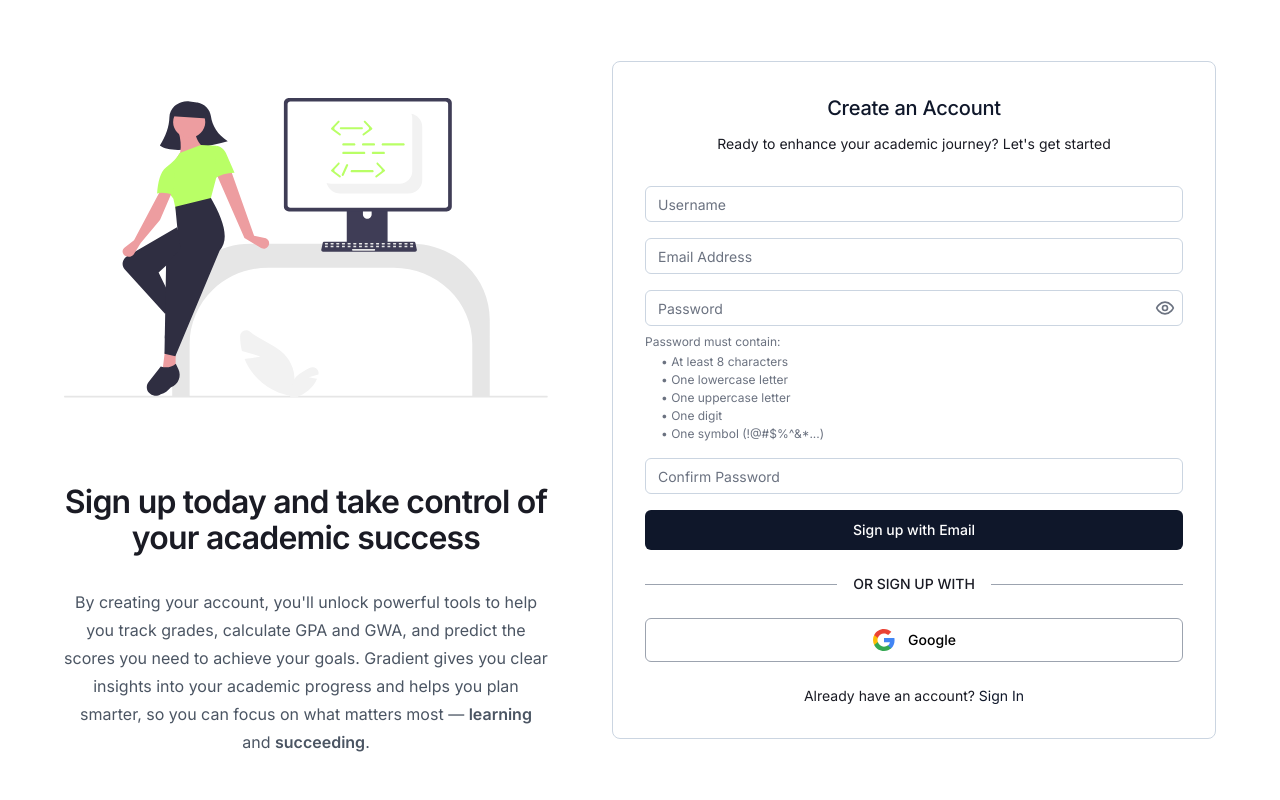
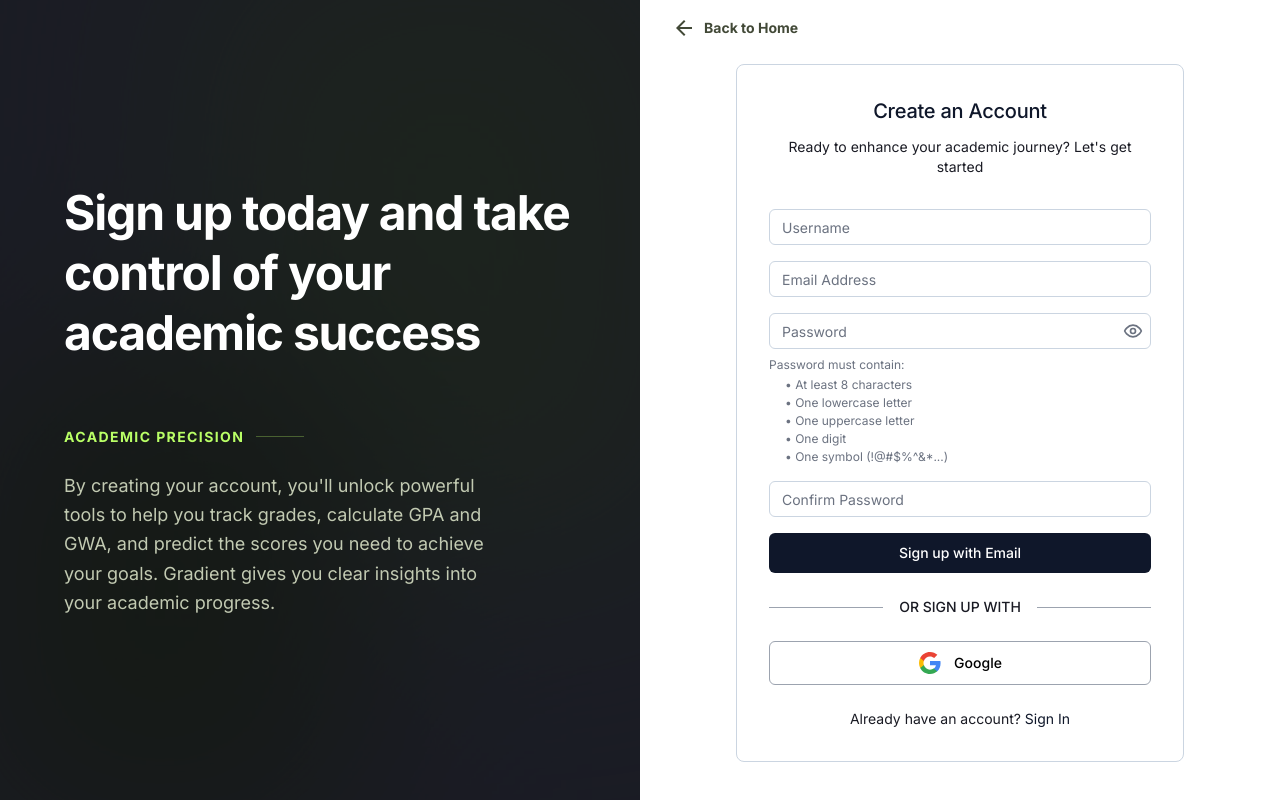
Before and after one commit to BinongoIsrael/academic-tracker, a Next.js app: page /signup in a window 1280 px wide. Built offline with nearby package versions, Linux system fonts and the light colour scheme.

Commit message:
refactor(auth-pages): implement responsive navigation header and optimize navbar for small screens

```diff
--- a/app/(auth)/signin/page.tsx
+++ b/app/(auth)/signin/page.tsx
@@ -1,38 +1,56 @@
 import React, { Suspense } from "react";
 import { SignInForm } from "./components/SignInForm";
 import Image from "next/image";
+import Link from "next/link";
 import type { Metadata } from "next";
 
 export const metadata: Metadata = {
-  title: "Sign In",
+  title: "Sign In | Gradient",
 };
 
 const SignInContent = () => {
   return (
-    <div className="min-h-screen bg-white flex items-center justify-center px-4 md:px-8 lg:px-16 py-8">
-      <div className="flex flex-col lg:flex-row-reverse items-center justify-center gap-8 lg:gap-16 max-w-7xl w-full">
-        <div className="w-full max-w-[604px] order-1 lg:order-2">
-          <SignInForm />
-        </div>
-        <div className="flex flex-col items-center max-w-[654px] space-y-6 lg:space-y-8 order-2 lg:order-1">
-          <div className="relative w-full max-w-[400px] lg:max-w-full h-[300px] lg:h-[407px]">
-            <Image
-              src="/signup-illustration.svg"
-              alt="Academic tracker illustration"
-              fill
-              className="object-contain"
-              priority
-            />
+    <main className="h-screen flex items-stretch overflow-hidden">
+      <div className="hidden lg:flex w-1/2 bg-surface-container-low relative overflow-hidden flex-col justify-center px-24">
+        <div className="relative z-10 flex flex-col h-full justify-between py-24">
+          <div>
+            <span className="text-xs uppercase tracking-widest text-primary font-bold mb-4 block">Precision Workspace</span>
+            <h1 className="text-5xl font-extrabold tracking-tight text-on-background leading-tight mb-6">
+              Curate your academic <br/>
+              <span className="text-transparent bg-clip-text bg-gradient-to-r from-primary to-primary-fixed-dim">legacy with intent.</span>
+            </h1>
           </div>
-          <h2 className="text-center font-semibold text-2xl lg:text-[32px] leading-9 tracking-tight max-w-[515px]">
-            Sign in to view your personalized academic tracker
-          </h2>
-          <p className="text-center text-gray-600 leading-7 max-w-[652px]">
-            Continue monitoring your grades, GPA/GWA, and predictions with the tools designed to keep your academic journey clear and organized
+
+          <p className="text-lg text-on-surface-variant max-w-md leading-relaxed">
+            Access your personalized dashboard to track academic progress, manage courses, and organize your learning journey in one authoritative environment.
           </p>
         </div>
+        <div className="absolute top-0 right-0 w-full h-full opacity-10 pointer-events-none">
+          <Image
+            src="https://lh3.googleusercontent.com/aida-public/AB6AXuAS1NQmotXz4ph2U6zVhNb9vH8BDe7JrVLrlN2tLiXcerofcnzBS-ena56XIsTBoZ6qyMIx0qqZ0cFW0E0_o1KoxSXeC97iI7Mw0Mrn8bl91z8DB5H4FeUKzuzrgTxMnggo3-yG4CHZSMuVYTNc4cq8ehMgw66dHZm679qTUIbHk6ZXfLzs3O8FfQqC50NuxMwd95_peNjwzXDLkYu0cTVLM99qyoa41_dfiYd5Haat9dB81OMuzV-uyx__R9urnPLzXBWuWRvS3Kqo"
+            alt="Workspace Background"
+            fill
+            className="object-cover grayscale"
+          />
+        </div>
       </div>
-    </div>
+
+      <div className="w-full lg:w-1/2 flex flex-col bg-surface overflow-y-auto relative">
+        <div className="flex justify-between items-center px-8 py-6 z-20 w-full lg:absolute lg:top-4 lg:left-0 lg:px-8 lg:py-0">
+          <Link href="/" className="flex items-center gap-2 text-sm font-bold text-on-surface-variant hover:text-primary transition-colors group">
+            <span className="material-symbols-outlined text-lg group-hover:-translate-x-1 transition-transform">arrow_back</span>
+            Back to Home
+          </Link>
+          <div className="lg:hidden text-xl font-bold tracking-tighter text-on-background">Gradient</div>
+        </div>
+
+        <div className="flex-grow flex flex-col items-center justify-center p-8 lg:p-16">
+          <div className="w-full max-w-[440px]">
+            <SignInForm />
+          </div>
+        </div>
+      </div>
+    </main>
   );
 };
 
--- a/app/(auth)/signup/page.tsx
+++ b/app/(auth)/signup/page.tsx
@@ -1,41 +1,57 @@
 import React from "react";
 import { SignUpForm } from "./components/SignUpForm";
 import Image from "next/image";
+import Link from "next/link";
 import type { Metadata } from "next";
 
 export const metadata: Metadata = {
-  title: "Sign Up",
+  title: "Sign Up | Gradient",
 };
 
 const SignUpPage = () => {
   return (
-    <div className="min-h-screen bg-white flex items-center justify-center px-4 md:px-8 lg:px-16 py-8">
-      <div className="flex flex-col lg:flex-row items-center justify-center gap-8 lg:gap-16 max-w-7xl w-full">
-        <div className="flex flex-col items-center max-w-[654px] space-y-6 lg:space-y-8 order-1">
-          <div className="relative w-full max-w-[400px] lg:max-w-full h-[300px] lg:h-[407px]">
-            <Image
-              src="/signup-illustration.svg"
-              alt="Academic success illustration"
-              fill
-              className="object-contain"
-              priority
-            />
+    <main className="h-screen flex items-stretch overflow-hidden">
+      <section className="hidden lg:flex lg:w-1/2 bg-on-background relative overflow-hidden flex-col justify-center p-16">
+        <div className="z-10">
+          <h1 className="text-5xl font-bold text-surface-container-lowest tracking-tight leading-tight max-w-lg mb-16">
+            Sign up today and take control of your academic success
+          </h1>
+
+          <div className="space-y-6">
+            <div className="flex items-center gap-3">
+              <div className="text-sm font-bold text-primary-container tracking-widest uppercase">Academic Precision</div>
+              <div className="h-px w-12 bg-primary-container/30"></div>
+            </div>
+            <p className="text-outline-variant text-lg max-w-md leading-relaxed">
+              By creating your account, you&apos;ll unlock powerful tools to help you track grades,
+              calculate GPA and GWA, and predict the scores you need to achieve your goals.
+              Gradient gives you clear insights into your academic progress.
+            </p>
           </div>
-          <h2 className="text-center font-semibold text-2xl lg:text-[32px] leading-9 tracking-tight max-w-[499px]">
-            Sign up today and take control of your academic success
-          </h2>
-          <p className="text-center text-gray-600 leading-7 max-w-[652px]">
-            By creating your account, you&apos;ll unlock powerful tools to help you track grades,
-            calculate GPA and GWA, and predict the scores you need to achieve your goals.
-            Gradient gives you clear insights into your academic progress and helps you plan
-            smarter, so you can focus on what matters most — <span className="font-semibold">learning</span> and <span className="font-semibold">succeeding</span>.
-          </p>
         </div>
-        <div className="w-full max-w-[604px] order-2">
-          <SignUpForm />
+
+        <div className="absolute inset-0 opacity-40 mix-blend-overlay pointer-events-none">
+          <div className="absolute top-[-10%] right-[-10%] w-[80%] h-[80%] bg-primary-fixed-dim rounded-full blur-[120px]"></div>
+          <div className="absolute bottom-[-5%] left-[-5%] w-[60%] h-[60%] bg-primary rounded-full blur-[100px]"></div>
         </div>
-      </div>
-    </div>
+      </section>
+
+      <section className="w-full lg:w-1/2 flex flex-col bg-surface-container-lowest overflow-y-auto relative">
+        <div className="flex justify-between items-center px-8 py-6 z-20 w-full lg:absolute lg:top-4 lg:left-0 lg:px-8 lg:py-0">
+          <Link href="/" className="flex items-center gap-2 text-sm font-bold text-on-surface-variant hover:text-primary transition-colors group">
+            <span className="material-symbols-outlined text-lg group-hover:-translate-x-1 transition-transform">arrow_back</span>
+            Back to Home
+          </Link>
+          <div className="lg:hidden text-xl font-bold tracking-tighter text-on-surface">Gradient</div>
+        </div>
+
+        <div className="flex-grow flex flex-col items-center justify-center p-8 lg:p-16">
+          <div className="w-full max-w-md">
+            <SignUpForm />
+          </div>
+        </div>
+      </section>
+    </main>
   );
 };
 
--- a/components/Navbar.tsx
+++ b/components/Navbar.tsx
@@ -9,16 +9,16 @@ export default async function Navbar() {
 
   return (
     <nav className="fixed top-0 w-full z-50 bg-white/70 backdrop-blur-xl shadow-[0_20px_40px_rgba(26,27,36,0.06)] border-b border-zinc-100">
-      <div className="flex justify-between items-center h-16 px-8 max-w-[1440px] mx-auto">
-        <Link href="/" className="text-xl font-bold tracking-tighter text-zinc-900 uppercase hover:opacity-80 transition-opacity flex items-center gap-2">
+      <div className="flex justify-between items-center h-16 px-4 md:px-8 max-w-[1440px] mx-auto">
+        <Link href="/" className="text-lg sm:text-xl font-bold tracking-tighter text-zinc-900 uppercase hover:opacity-80 transition-opacity flex items-center gap-2">
           <Image
             src="/starlogo.svg"
             alt="Gradient Logo"
             width={24}
             height={24}
-            className="w-6 h-6"
+            className="w-5 h-5 sm:w-6 sm:h-6"
           />
-          Gradient
+          <span className="hidden xs:inline">Gradient</span>
         </Link>
 
         {!user && (
@@ -35,15 +35,15 @@ export default async function Navbar() {
           </div>
         )}
 
-        <div className="flex items-center space-x-4">
+        <div className="flex items-center gap-1 sm:gap-4">
           {user ? (
             <UserMenu user={user} />
           ) : (
             <>
-              <Link href="/signin" className="px-4 py-2 text-sm font-semibold text-zinc-900 transition-all hover:bg-zinc-100/50">
+              <Link href="/signin" className="px-3 sm:px-4 py-2 text-[10px] sm:text-sm font-semibold text-zinc-900 transition-all hover:bg-zinc-100/50">
                 Sign In
               </Link>
-              <Link href="/signup" className="px-5 py-2 text-sm font-bold bg-primary-container text-on-primary-container rounded hover:translate-y-[-1px] active:scale-95 transition-all">
+              <Link href="/signup" className="px-3 xs:px-4 sm:px-5 py-2 text-[10px] sm:text-sm font-bold bg-primary-container text-on-primary-container rounded hover:translate-y-[-1px] active:scale-95 transition-all">
                 Sign Up
               </Link>
             </>
```
